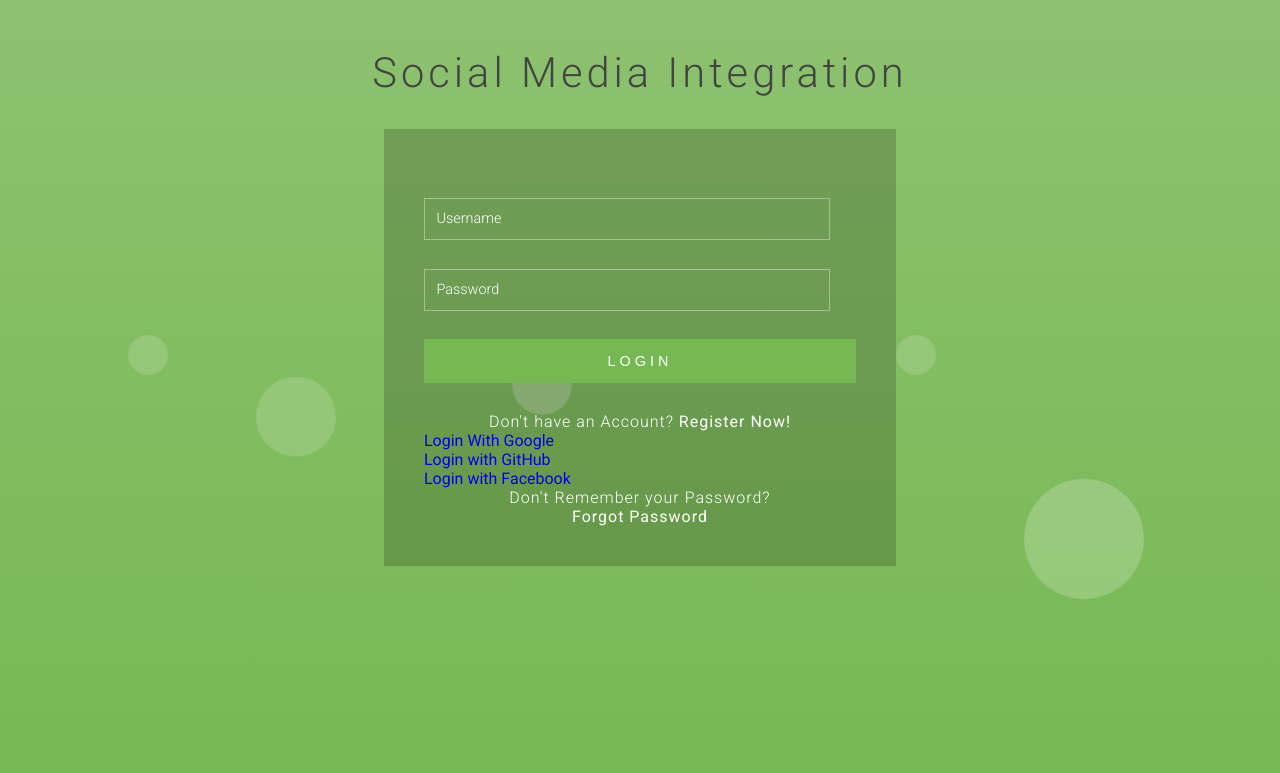
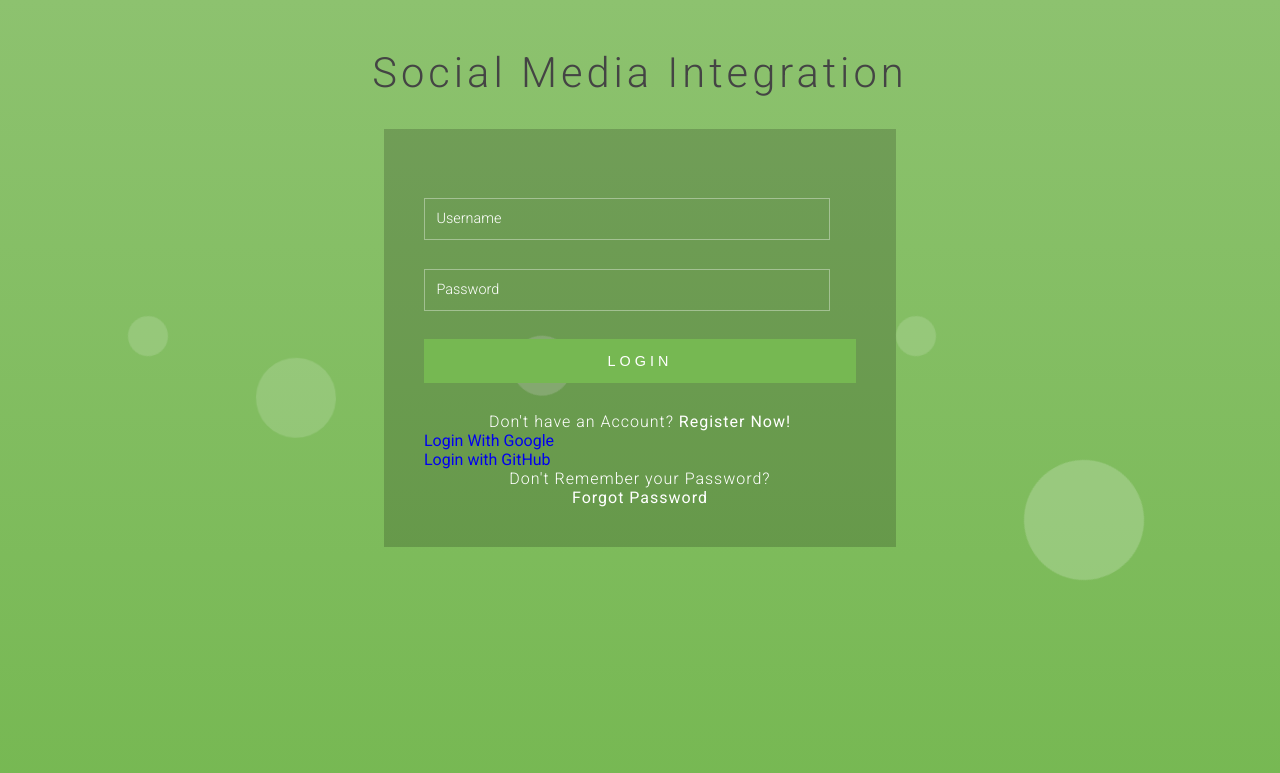
Before and after one commit to shubhamsinha1010/socmediaintegration, a Django app: page / in a window 1280 px wide. Shown: the top 773 px of the page. Run offline with Django 3.2, Linux system fonts and the light colour scheme; some libraries are stand-ins or nearby versions.

Commit message:
first commit

```diff
--- a/User/templates/User/login.html
+++ b/User/templates/User/login.html
@@ -25,8 +25,7 @@
       				<i class="fa fa-github fa-fw"></i>
       				<span>Login with GitHub</span>
     				</a>
-				<br>
-				<a href="{% url 'social:begin' 'facebook' %}">Login with Facebook</a>
+
 				<p>Don't Remember your Password?<br><a href="{% url 'password_reset' %}"> Forgot Password</a></p>
 			</div>
 		</div>
```
